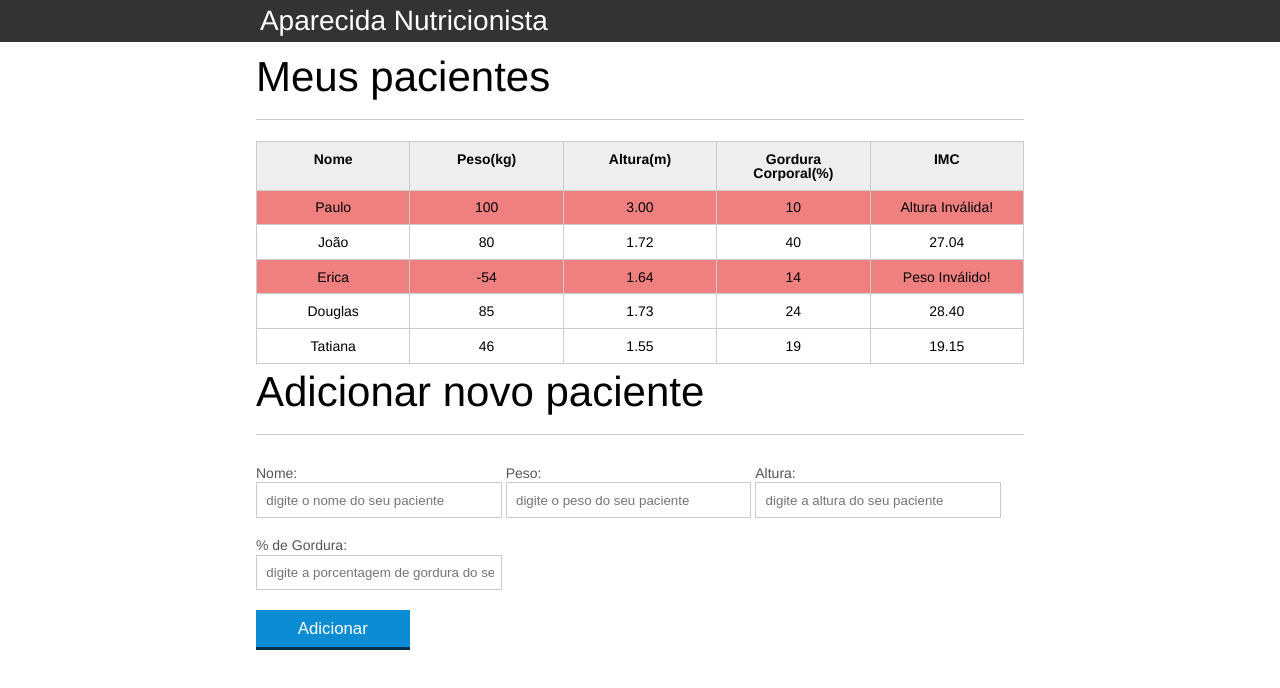
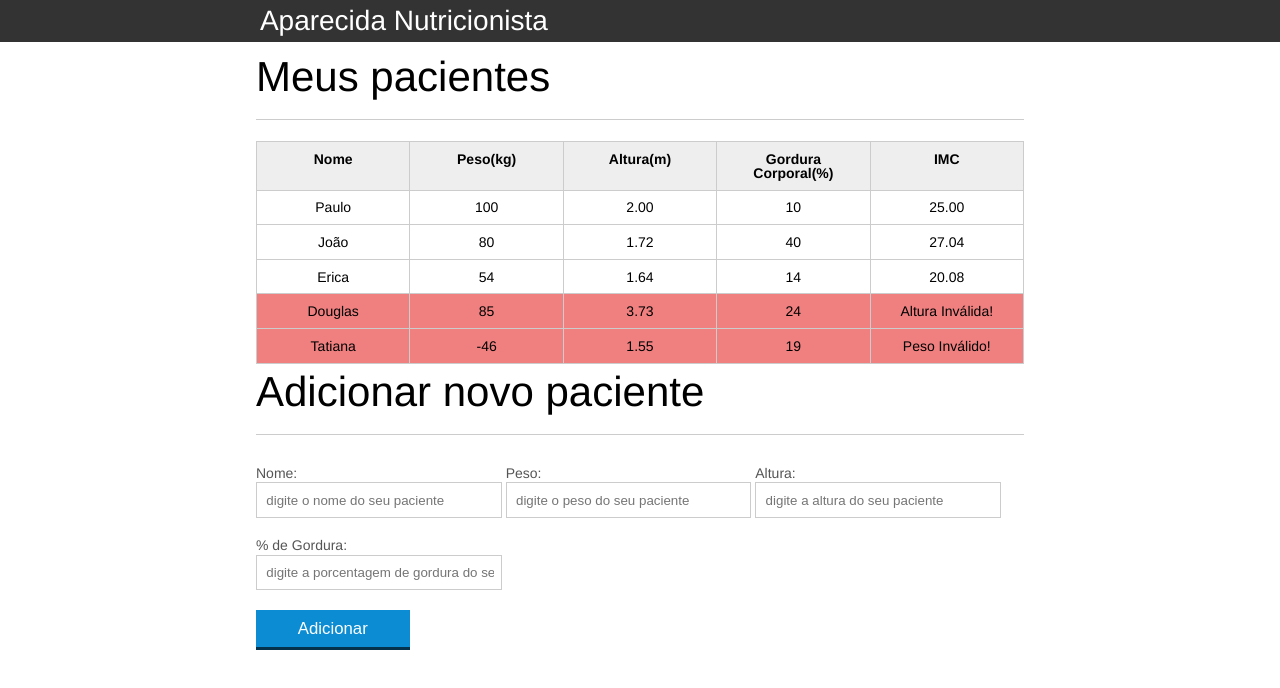
Before and after one commit to SilvanaMenezes/Formacao-Oracle-One, a plain HTML site: page javascript/index.html in a window 1280 px wide. Drawn offline with Linux system fonts and the light colour scheme.

Commit message:
validando os dados do formulario

```diff
--- a/javascript/index.html
+++ b/javascript/index.html
@@ -32,7 +32,7 @@
 						<tr class="paciente" id="primeiro-paciente" >
 							<td class="info-nome">Paulo</td>
 							<td class="info-peso">100</td>
-							<td class="info-altura">3.00</td>
+							<td class="info-altura">2.00</td>
 							<td class="info-gordura">10</td>
 							<td class="info-imc">0</td>
 						</tr>
@@ -47,7 +47,7 @@
 
 						<tr class="paciente" >
 							<td class="info-nome">Erica</td>
-							<td class="info-peso">-54</td>
+							<td class="info-peso">54</td>
 							<td class="info-altura">1.64</td>
 							<td class="info-gordura">14</td>
 							<td class="info-imc">0</td>
@@ -56,13 +56,13 @@
 						<tr class="paciente">
 							<td class="info-nome">Douglas</td>
 							<td class="info-peso">85</td>
-							<td class="info-altura">1.73</td>
+							<td class="info-altura">3.73</td>
 							<td class="info-gordura">24</td>
 							<td class="info-imc">0</td>
 						</tr>
 						<tr class="paciente" >
 							<td class="info-nome">Tatiana</td>
-							<td class="info-peso">46</td>
+							<td class="info-peso">-46</td>
 							<td class="info-altura">1.55</td>
 							<td class="info-gordura">19</td>
 							<td class="info-imc">0</td>
--- a/javascript/js/calcula_imc.js
+++ b/javascript/js/calcula_imc.js
@@ -15,16 +15,16 @@ for (var i = 0; i < pacientes.length; i++){
 
   var tdImc = paciente.querySelector(".info-imc");
 
-  var pesoValido = true;
-  var alturaValida = true;
+  var pesoValido = validaPeso(peso);
+  var alturaValida = validaAltura(altura);
 
-  if (peso <= 0 || peso >= 1000){
+  if (!pesoValido){
     pesoValido = false;
     tdImc.textContent = "Peso Inválido!";
     paciente.classList.add("paciente-invalido");
   }
 
-  if (altura <= 0 || altura >= 3.00){
+  if (!alturaValida){
     alturaValida = false;
     tdImc.textContent = "Altura Inválida!";
     paciente.classList.add("paciente-invalido");
@@ -36,6 +36,22 @@ for (var i = 0; i < pacientes.length; i++){
   }
 }
 
+function validaPeso(peso){
+  if(peso >= 0 && peso < 1000){
+    return true;
+  }else{
+    return false;
+  }
+}
+
+function validaAltura(altura){
+  if(altura >= 0 && altura <= 3.0){
+    return true;
+  }else{
+    return false;
+  }
+}
+
 function calculaImc(peso, altura){
   var imc = 0;
   imc = peso / (altura * altura);
--- a/javascript/js/form.js
+++ b/javascript/js/form.js
@@ -8,6 +8,11 @@ botaoAdicionar.addEventListener("click", function(event){
 
   //CRIA A TR E A TD DO PACIENTE
   var pacienteTr = montaTr(paciente);
+
+  if(!validaPaciente(paciente)){
+    console.log("Paciente inválido");
+    return
+  }
 
   //ADICIONANDO O PACIENTE NA TABELA
   var tabela = document.querySelector("#tabela-pacientes");
@@ -47,3 +52,11 @@ function montaTd(dado,classe){
 
     return td;
 }
+
+function validaPaciente(paciente){
+  if(validaPeso(paciente.peso)){
+    return true;
+  }else{
+    return false;
+  }
+}
```
